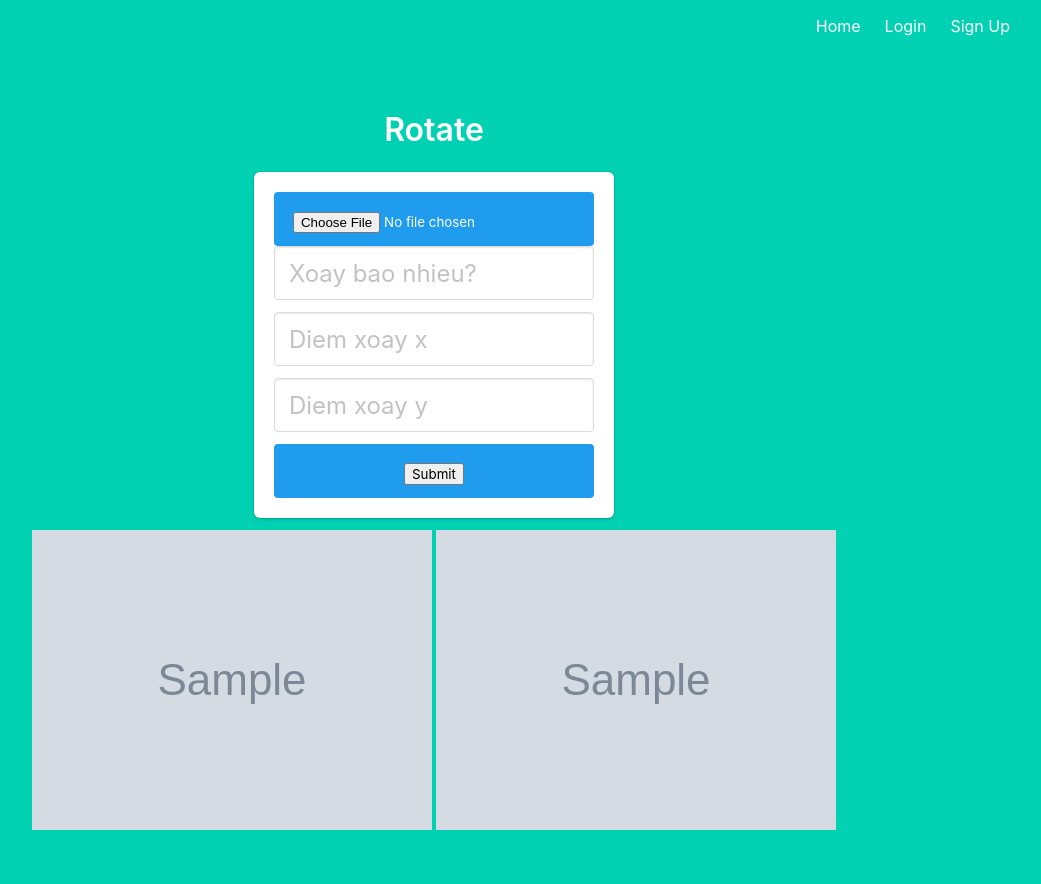
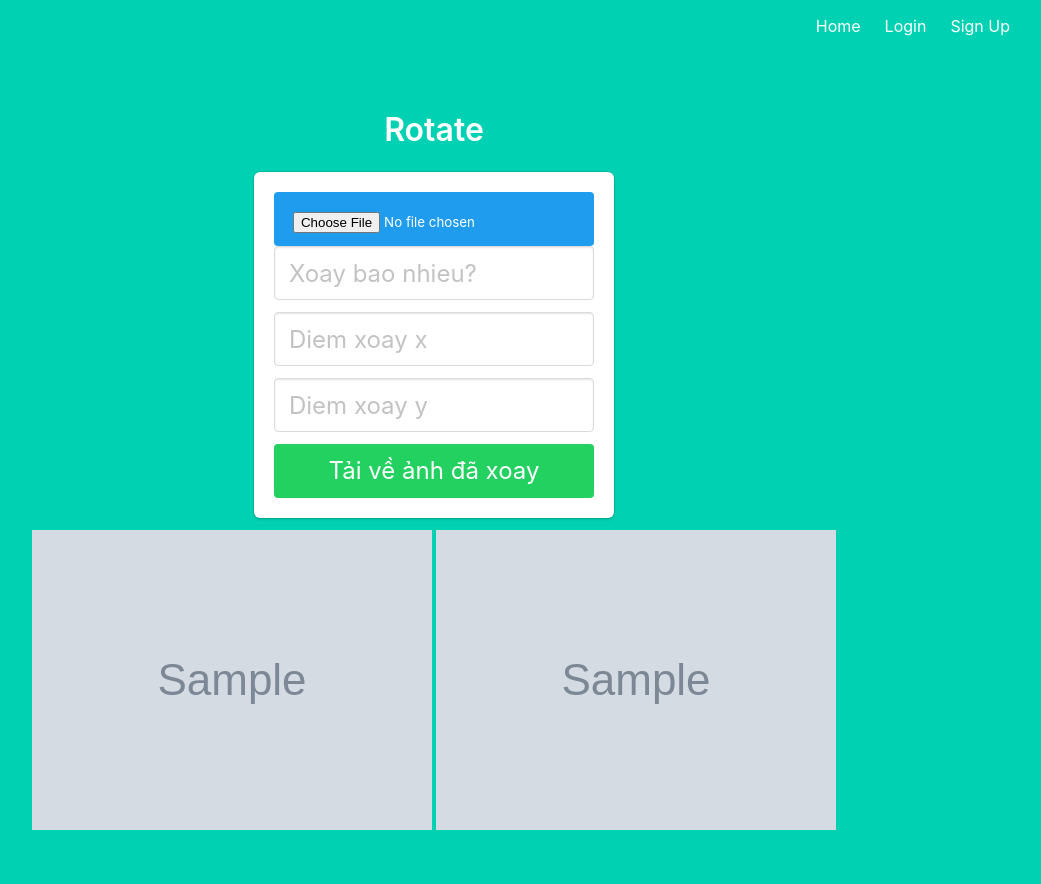
Before and after one commit to megashinyabsol359/Cloudinary-2.0, a Python web app: template code/project/templates/imgedit_rotate.html in a window 1280 px wide. Shown: the whole page, without its empty margins (206-1247 px from the left). Run offline with Jinja, Linux system fonts and the light colour scheme; the template is opened without the code that fills it: most values are stand-ins (such as "Sample title", 1, 10 or a date in 2020); grey boxes marked "Sample" are stand-in pictures; form fields are guessed from the names that the template uses.

Commit message:
Add files via upload

```diff
--- a/code/project/templates/imgedit_crop.html
+++ b/code/project/templates/imgedit_crop.html
@@ -49,9 +49,15 @@
         </form>
     </div>
 </div>
+
 {% if file_url %}
     <img src="{{ file_url }}" style="width: 400px;">
     <img src="{{ crop_file_url }}" style="width: 400px;">
+
+    <!-- Add a button to download the cropped image -->
+    <a href="{{ crop_file_url }}" download="cropped_image.jpg" class="button is-block is-success is-large is-fullwidth">
+        Download Cropped Image
+    </a>
 {% endif %}
 
 {% endblock %}
--- a/code/project/templates/imgedit_resize.html
+++ b/code/project/templates/imgedit_resize.html
@@ -34,9 +34,15 @@
         </form>
     </div>
 </div>
+
 {% if file_url %}
     <img src="{{ file_url }}" style="width: 400px;">
     <img src="{{ resize_file_url }}" style="width: 400px;">
+
+    <!-- Add a button to download the resized image -->
+    <a href="{{ resize_file_url }}" download="resized_image.jpg" class="button is-block is-success is-large is-fullwidth">
+        Download Resized Image
+    </a>
 {% endif %}
 
 {% endblock %}
--- a/code/project/templates/imgedit_rotate.html
+++ b/code/project/templates/imgedit_rotate.html
@@ -16,6 +16,7 @@
 
             <div class="row">
                 <div>
+                    <!-- Thay đổi nút Upload thành Xem kết quả -->
                     <button class="button is-block is-info is-large is-fullwidth">
                         {{ form.photo(class="form-control") }}
                     </button>
@@ -36,17 +37,26 @@
                     </div>
                 </div>
                 <div>
-                    <button class="button is-block is-info is-large is-fullwidth">
-                        {{ form.submit(class="btn btn-success") }}
+                    <!-- Thêm nút để tải về ảnh sau khi xoay -->
+                    <button class="button is-block is-success is-large is-fullwidth" onclick="downloadRotatedImage()">
+                        Tải về ảnh đã xoay
                     </button>
                 </div>
             </div>
         </form>
     </div>
 </div>
+
 {% if file_url %}
     <img src="{{ file_url }}" style="width: 400px;">
     <img src="{{ rotate_file_url }}" style="width: 400px;">
 {% endif %}
 
+<script>
+    function downloadRotatedImage() {
+        // Thực hiện tải về ảnh sau khi xoay
+        window.location.href = "{{ rotate_file_url }}";
+    }
+</script>
+
 {% endblock %}
```
Also changed, not shown: code/project/templates/imgedit_RGBtoGray.html (+8 -0 lines).
